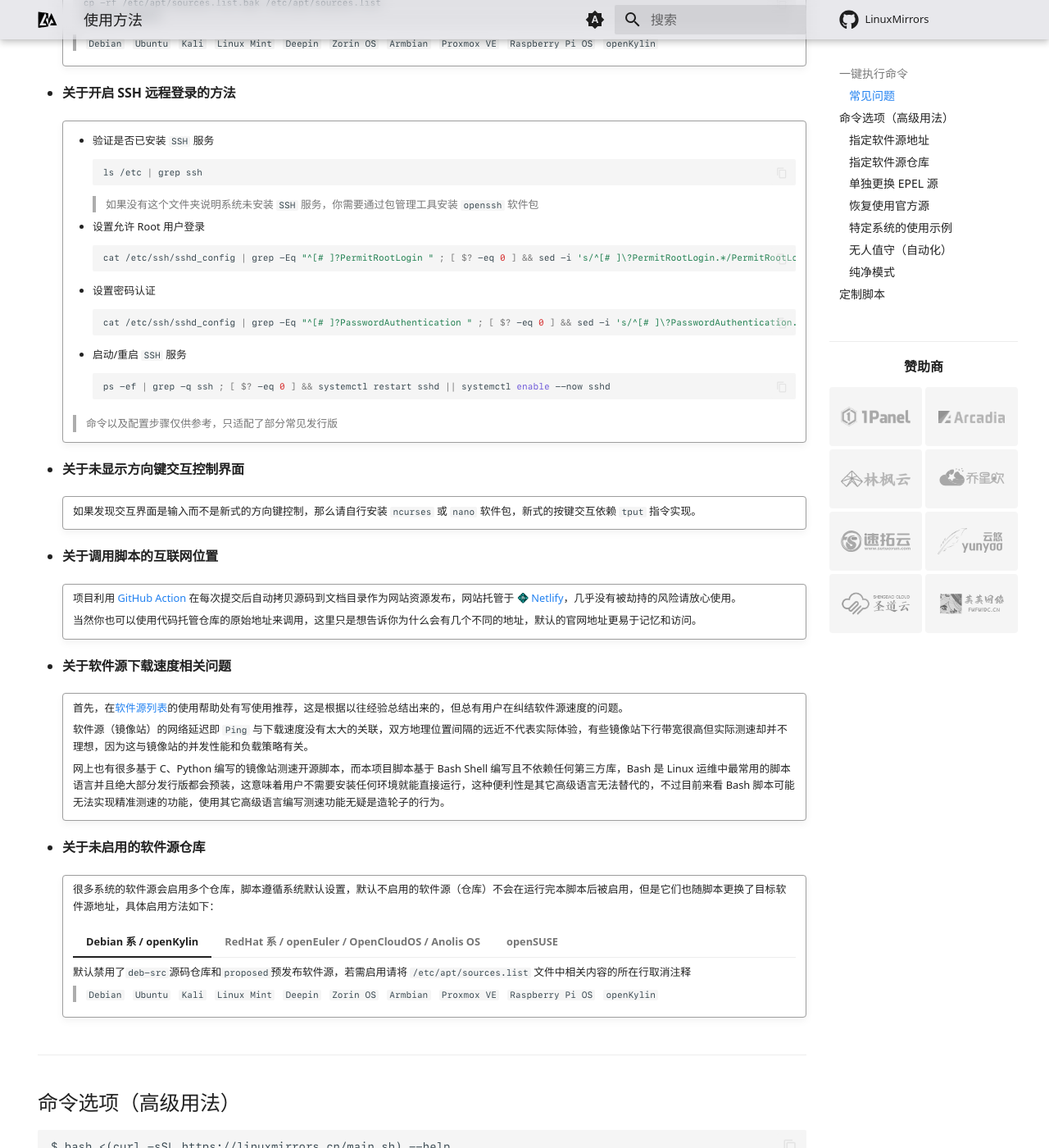
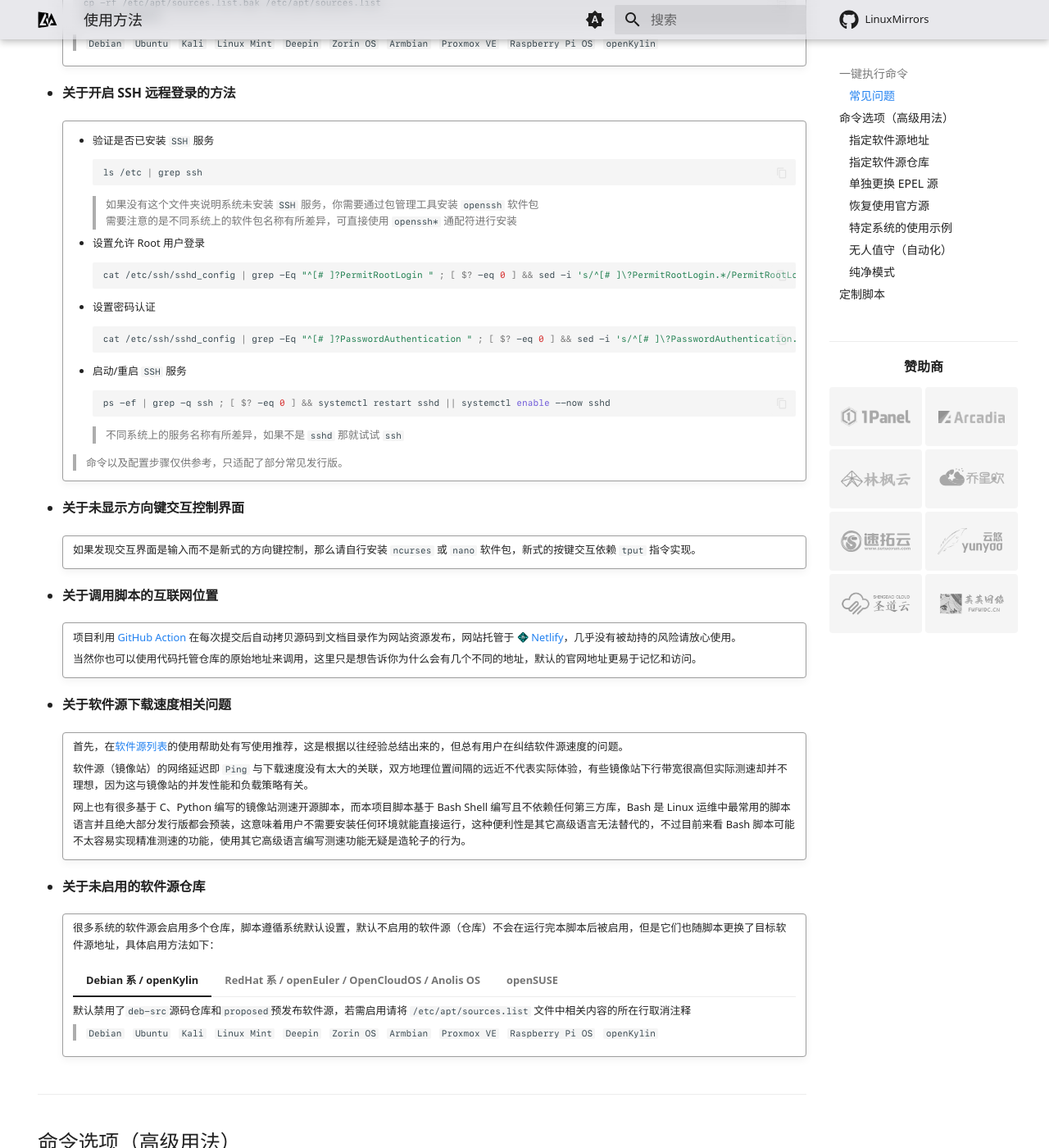
Before and after one commit to SuperManito/LinuxMirrors, an MkDocs documentation site: the page built from docs/use/index.md, in a window 1280 px wide and 1400 px high, scrolled down 1728 px. Shown: the whole window at 82% size. Built offline with MkDocs 1.6.1 and Material for MkDocs 9.7.7, drawn with Linux system fonts in a browser that asks for light colours; a script that is not in the unit is left out; comment, search, counter and statistics services are not loaded; some of the changed text lies outside the part shown.

Commit message:
更正文档

````diff
--- a/docs/use/index.md
+++ b/docs/use/index.md
@@ -154,7 +154,7 @@
 
     切换命令为 `sudo -i` 或 `su root`。不同系统使用的命令不同，因为部分系统没有在初始安装时为 ROOT 账户设置密码（例如 Ubuntu）或系统默认禁止 ROOT 用户登录。
 
--   :material-numeric-2:{style="color: #3CA7E5" .lg} __建议使用支持 `SSH` 的现代化终端应用__
+-   :material-numeric-2:{style="color: #3CA7E5" .lg} __建议使用现代化的 `SSH` 客户端应用__
 
     ---
 
@@ -347,6 +347,7 @@
             ls /etc | grep ssh
             ```
             > 如果没有这个文件夹说明系统未安装 `SSH` 服务，你需要通过包管理工具安装 `openssh` 软件包
+            > 需要注意的是不同系统上的软件包名称有所差异，可直接使用 `openssh*` 通配符进行安装
 
         - 设置允许 Root 用户登录
 
@@ -365,8 +366,9 @@
             ``` bash
             ps -ef | grep -q ssh ; [ $? -eq 0 ] && systemctl restart sshd || systemctl enable --now sshd
             ```
+            > 不同系统上的服务名称有所差异，如果不是 `sshd` 那就试试 `ssh`
 
-        > 命令以及配置步骤仅供参考，只适配了部分常见发行版
+        > 命令以及配置步骤仅供参考，只适配了部分常见发行版。
 
 - #### 关于未显示方向键交互控制界面
 
@@ -390,7 +392,7 @@
 
         软件源（镜像站）的网络延迟即 `Ping` 与下载速度没有太大的关联，双方地理位置间隔的远近不代表实际体验，有些镜像站下行带宽很高但实际测速却并不理想，因为这与镜像站的并发性能和负载策略有关。
 
-        网上也有很多基于 C、Python 编写的镜像站测速开源脚本，而本项目脚本基于 Bash Shell 编写且不依赖任何第三方库，Bash 是 Linux 运维中最常用的脚本语言并且绝大部分发行版都会预装，这意味着用户不需要安装任何环境就能直接运行，这种便利性是其它高级语言无法替代的，不过目前来看 Bash 脚本可能无法实现精准测速的功能，使用其它高级语言编写测速功能无疑是造轮子的行为。
+        网上也有很多基于 C、Python 编写的镜像站测速开源脚本，而本项目脚本基于 Bash Shell 编写且不依赖任何第三方库，Bash 是 Linux 运维中最常用的脚本语言并且绝大部分发行版都会预装，这意味着用户不需要安装任何环境就能直接运行，这种便利性是其它高级语言无法替代的，不过目前来看 Bash 脚本可能不太容易实现精准测速的功能，使用其它高级语言编写测速功能无疑是造轮子的行为。
 
 - #### 关于未启用的软件源仓库
 
@@ -655,7 +657,7 @@
 
 - ### 纯净模式
 
-    为了便于开发者使用故推出此功能，启用后会精简脚本内容输出，建议搭配其它命令选项无交互使用
+    为了便于开发者使用所推出的功能，启用后会精简脚本内容输出，建议搭配其它命令选项无交互使用
 
     ``` bash
     bash <(curl -sSL https://linuxmirrors.cn/main.sh) --pure-mode
````
Also changed, not shown: other parts of docs/use/index.md (+2 -2 lines), docs/other/index.md (+1 -1 lines).
